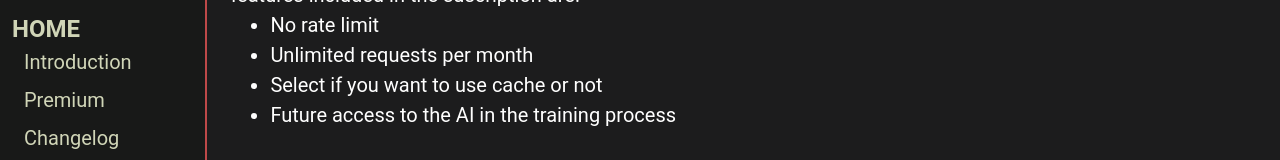
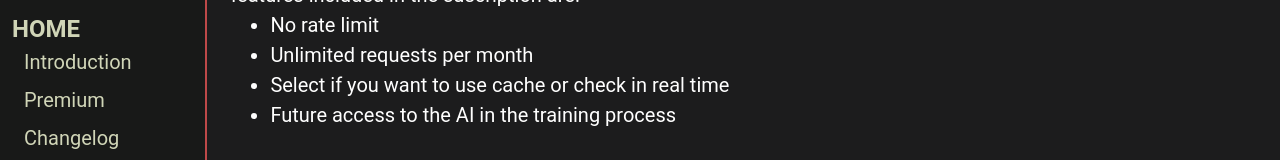
Before and after one commit to MrlolDev/ll-docs, a Next.js app: page /premium in a window 1280 px wide. Shown: the part 136-296 px from the top of the page. Built offline with nearby package versions, Linux system fonts and the light colour scheme.

Commit message:
realtime

```diff
--- a/pages/premium.js
+++ b/pages/premium.js
@@ -22,7 +22,7 @@ export default function Premium() {
         <ul>
           <li>No rate limit</li>
           <li>Unlimited requests per month</li>
-          <li>Select if you want to use cache or not</li>
+          <li>Select if you want to use cache or check in real time</li>
           <li>Future access to the AI in the training process</li>
         </ul>
       </main>
--- a/samples/javascript option 1.js
+++ b/samples/javascript option 1.js
@@ -3,7 +3,7 @@ const lolinck = require("lolinck.js");
 (async () => {
   var res = await lolinck("https://lolinck.com", {
     type: "json, xml or text", // response type
-    cache: true, // select if you want to use cache or not (premium feature)
+    real_time: true, // select if you want to use cache or check in real time (premium feature)
   });
   console.log(res); /* {
     url: "https://lolinck.com",
```
Also changed, not shown: pages/index.js (+4 -4 lines).
